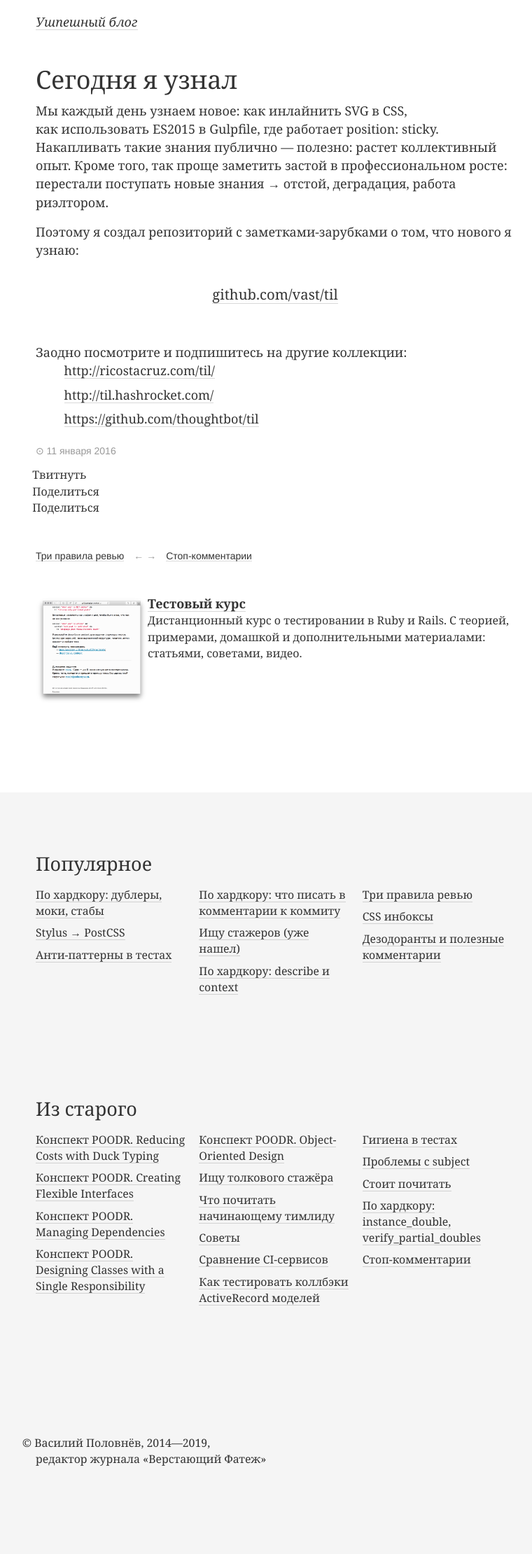
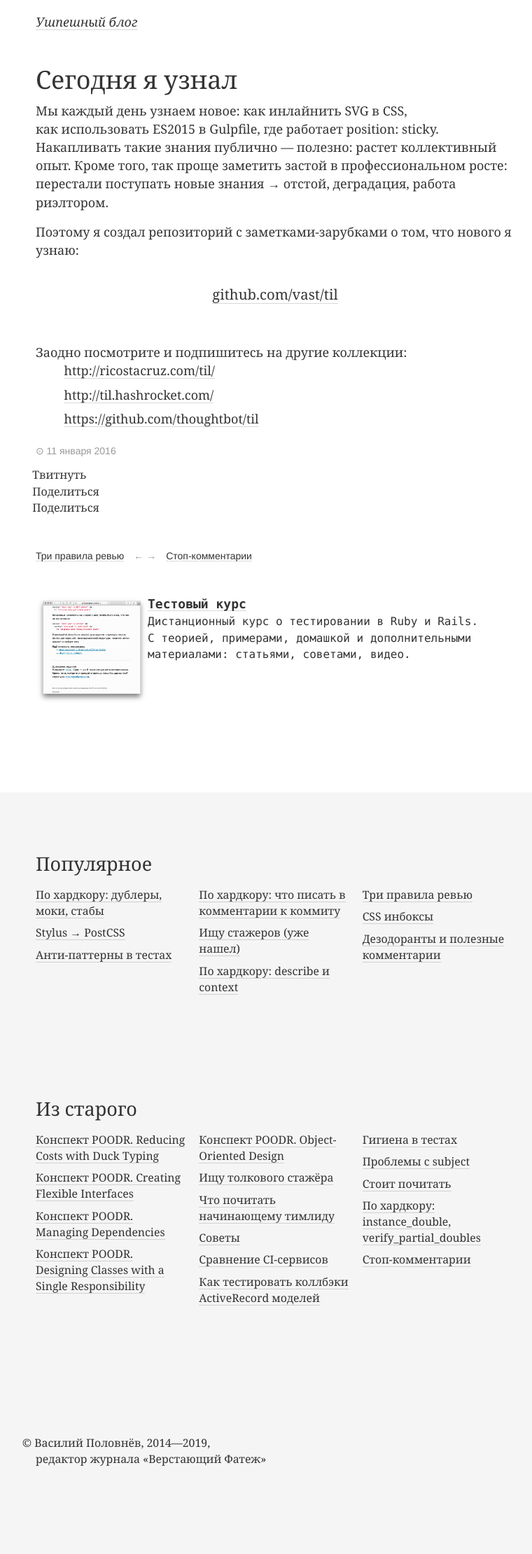
Before and after one commit to vast/vast.github.io, a Jekyll site: the page built from _posts/2016-01-11-til.md, in a window 1280 px wide. Shown: the whole page at 70% size, without its empty margins (229-989 px from the left). Built offline with Jekyll 4.4.1, drawn with Linux system fonts in a browser that asks for light colours; a style sheet for code colours, icons or effects is not loaded.

Commit message:
fix course ad to use Monaco too

```diff
--- a/_sass/modules/_posts.scss
+++ b/_sass/modules/_posts.scss
@@ -68,6 +68,7 @@
 .post-course {
   margin-top: 1.25rem;
   display: flex;
+  font-family: $monospace-font;
 }
 
 .post-course-img {
@@ -77,7 +78,7 @@
 
 .post-course-description {
   flex: 1;
-  margin-top: -3px;
+  margin-top: -2px;
 }
 
 .related-posts {
```
